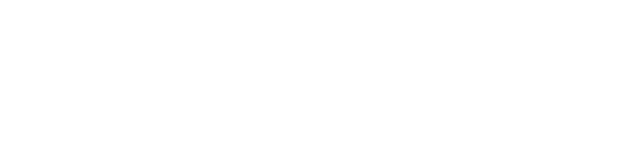
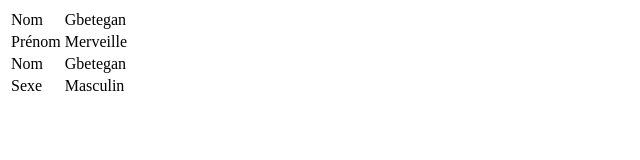
Before and after one commit to mgbetegan/mgbetegan.github.io, a plain HTML site: page homepage/index.html in a window 1280 px wide. Shown: the whole page, without its empty margins (0-640 px from the left). Drawn offline with Linux system fonts and the light colour scheme.

Commit message:
update index.html file

```diff
--- a/homepage/index.html
+++ b/homepage/index.html
@@ -2,11 +2,38 @@
 <html lang="en">
 <head>
     <meta charset="UTF-8">
+
+    <!--- ajout de la meta donné fof --->
     <link rel="meta" type="application/rdf+xml" title="FOAF"
           href="foaf.rdf"/>
-    <title>Title</title>
+    <title>Home Page</title>
 </head>
 <body>
+<div>
+    <table>
+        <tr>
+            <td>Nom</td>
+            <td>Gbetegan</td>
+
+        </tr>
+        <tr>
+            <td>Prénom</td>
+            <td>Merveille</td>
+
+        </tr>
+
+        <tr>
+            <td>Nom</td>
+            <td>Gbetegan</td>
+
+        </tr>
+        <tr>
+            <td>Sexe</td>
+            <td>Masculin</td>
+
+        </tr>
+    </table>
+</div>
 
 </body>
 </html>
```
